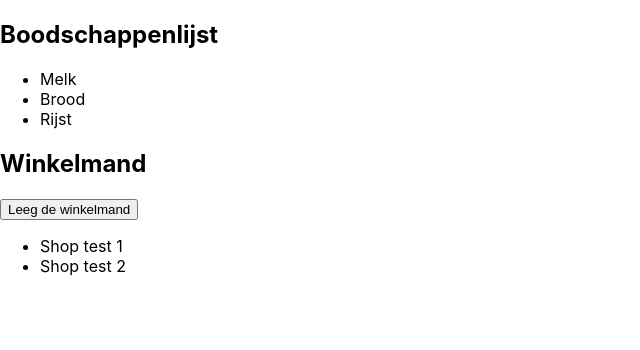
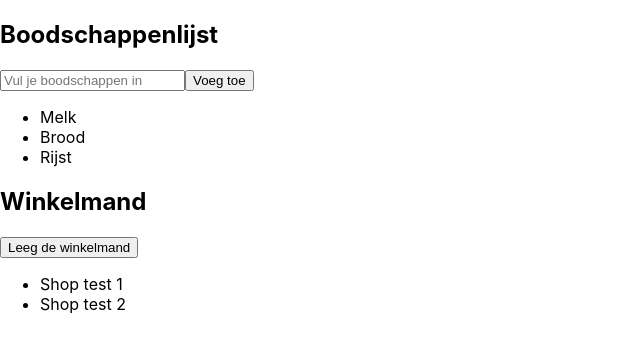
Before and after one commit to PasquinelP/L33-React-my-groceries-app, a React (Create React App) app: page / in a window 1280 px wide. Shown: the top 350 px of the page, without its empty margins (0-640 px from the left). Built offline with nearby package versions, Linux system fonts and the light colour scheme.

Commit message:
first attempt to make form submit work

```diff
--- a/src/Container.js
+++ b/src/Container.js
@@ -16,14 +16,15 @@ class Container extends Component {
         { id: 2, title: "Shop test 2", amount: 1 },
       ],
     };
-    this.handleClickGroceryItem = this.handleClickGroceryItem.bind(this)
-    this.emptyCart = this.emptyCart.bind(this)
+    this.handleClickGroceryItem = this.handleClickGroceryItem.bind(this);
+    this.emptyCart = this.emptyCart.bind(this);
+    this.handleClickAddGrocery = this.handleClickAddGrocery.bind(this);
   }
 
   handleClickGroceryItem(title) {
-     console.log("Deze is geklikt: ", title)
+    console.log("Deze is geklikt: ", title);
     this.setState((prevState) => {
-       const shoppingListItems = [...prevState.shoppingListItems]
+      const shoppingListItems = [...prevState.shoppingListItems];
       shoppingListItems.push({
         id: shoppingListItems.length + 1,
         title: title,
@@ -33,11 +34,25 @@ class Container extends Component {
       return {
         shoppingListItems: shoppingListItems,
       };
-     })
+    });
   }
 
   emptyCart() {
-    this.setState({shoppingListItems: []})
+    this.setState({ shoppingListItems: [] });
+  }
+
+  handleClickAddGrocery(title) {
+    console.log("Form was submitted")
+    // this.setState((prevState) => {
+    //   const groceryItems = [...prevState.groceryItems]
+    //   groceryItems.push({
+    //     id: groceryItems.length + 1,
+    //     title: title,
+    //   })
+    //   return {
+    //     groceryItems: groceryItems
+    //   }
+    // })
   }
 
   render() {
@@ -46,8 +61,12 @@ class Container extends Component {
         <GroceryList
           groceryItems={this.state.groceryItems}
           clickItem={this.handleClickGroceryItem}
+          addGrocery={this.handleClickAddGrocery}
         />
-        <ShoppingCart shoppingListItems={this.state.shoppingListItems} emptyCart={this.emptyCart} />
+        <ShoppingCart
+          shoppingListItems={this.state.shoppingListItems}
+          emptyCart={this.emptyCart}
+        />
       </div>
     );
   }
--- a/src/components/GroceryList.js
+++ b/src/components/GroceryList.js
@@ -1,4 +1,5 @@
 import React from "react";
+import InputField from "./InputField";
 import List from "./List";
 
 const GroceryList = (props) => {
@@ -6,6 +7,7 @@ const GroceryList = (props) => {
     return (
       <div>
         <h2>Boodschappenlijst</h2>
+        <InputField onSubmit={props.addGrocery} />
         <List
           items={props.groceryItems}
           click={props.clickItem}
--- /dev/null
+++ b/src/components/InputField.js
@@ -0,0 +1,20 @@
+import React from 'react'
+
+const InputField = (props) => {
+
+  return (
+    <form onSubmit={props.onSubmit}>
+      <input
+        type="text"
+        name="title"
+        placeholder="Vul je boodschappen in"
+      />
+      <button type="submit">Voeg toe</button>
+    </form>
+  );
+
+
+
+}
+
+export default InputField
```
Lines whose indentation alone changed are shown as unchanged.
